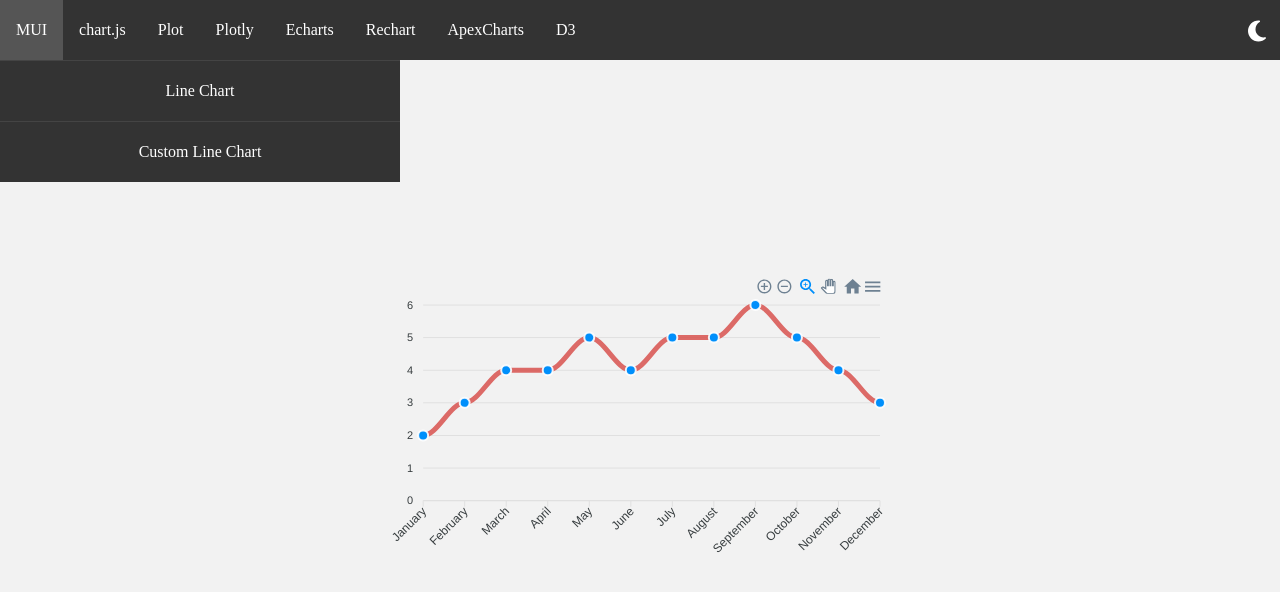
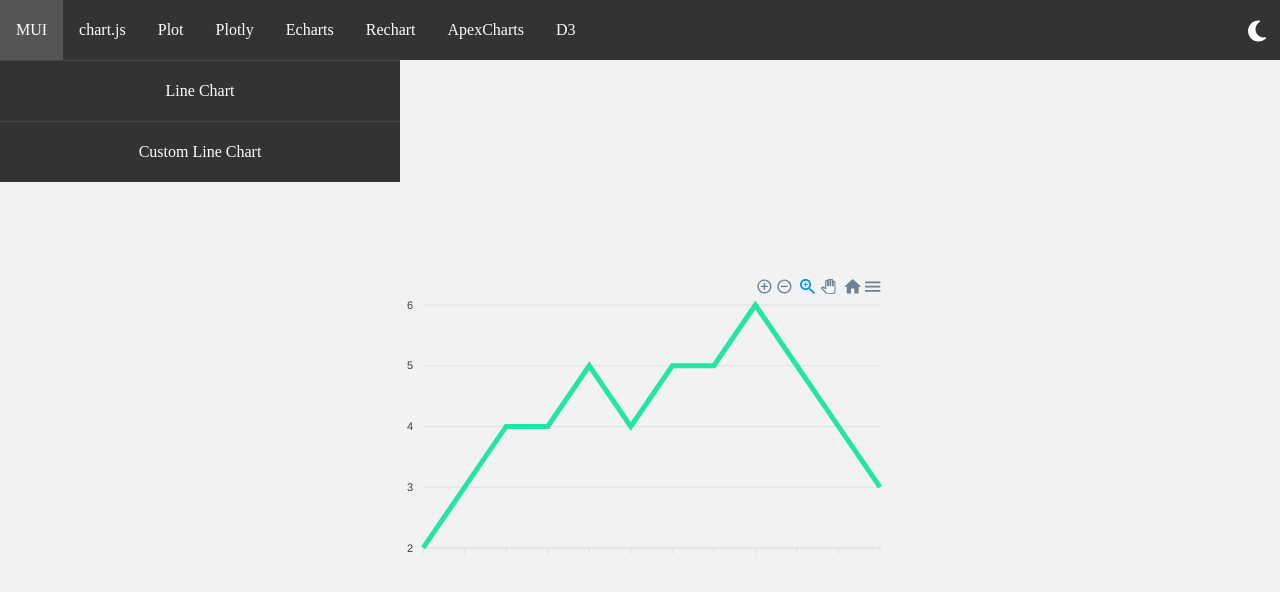
Before and after one commit to Deaniebean/data-viz-libraries, a React (Vite) app: page /apexcharts/line-chart in a window 1280 px wide. Shown: the top 592 px of the page. Built offline with nearby package versions, Linux system fonts and the light colour scheme.

Commit message:
progress with apexcharts

```diff
--- a/src/App.tsx
+++ b/src/App.tsx
@@ -10,6 +10,8 @@ import { Rechart } from "./charts/Rechart";
 import { RechartCustom } from "./charts/RechartCustom";
 import { ApexCharts } from "./charts/ApexCharts";
 import { D3 } from "./charts/D3";
+import { ApexChartsCustom } from "./charts/ApexChartsCustom";
+import { ChartjsCustom } from "./charts/ChartjsCustom";
 
 
 function App() {
@@ -20,12 +22,14 @@ function App() {
         <Routes>
           <Route path="/mui/line-chart" element={<LineChartMui />} />
           <Route path="/chartjs/line-chart" element={<Chartjs />} />
+          <Route path="/chartjs/line-chart-custom" element={<ChartjsCustom />} />
           <Route path="/echarts/line-chart" element={<Echarts/>} />
           <Route path="/plot" element={<PlotChartLib/>} />
           <Route path="/Plotly" element={<PlotlyChart />} />
           <Route path="/rechart/line-chart" element={<Rechart />} />
           <Route path="/rechart/line-chart-custom" element={<RechartCustom/>} />
           <Route path="/apexcharts/line-chart" element={<ApexCharts/>} />
+          <Route path="/apexcharts/line-chart-custom" element={<ApexChartsCustom/>} />
           <Route path="/d3/line-chart" element={<D3/>} />
         </Routes>
       </div>
--- a/src/Navbar.tsx
+++ b/src/Navbar.tsx
@@ -25,7 +25,7 @@ export const Navbar = () => {
                 <NavLink to="/chartjs/line-chart">Line Chart</NavLink>
               </li>
               <li>
-                <NavLink to="/chartjs/custom-line-chart">
+                <NavLink to="/chartjs/line-chart-custom">
                   Custom Line Chart
                 </NavLink>
               </li>
--- a/src/charts/ApexCharts.tsx
+++ b/src/charts/ApexCharts.tsx
@@ -4,67 +4,27 @@ import { useState } from "react";
 
 export const ApexCharts = () => {
   const [chartData] = useState(Data);
-  const chartOptions = {
-    chart: {
-      id: 'dynamic-threshold',
+
+
+
+var chartOptions = {
+
+  series: [
+    {
+      name: "Actual",
+      data: chartData.map((data) => data.actual),
     },
-    xaxis: {
-      categories: chartData.map((data) => data.month),
-      tooltip: {
-        enabled: false,
-      },
-    },
-    yaxis: {
-      min: 0,
-    },
-    stroke: {
-      curve: 'smooth',
-      colors: chartData.map((data) => {
-        return function({ value }: { value: any }) {
-          if (value < data.target) {
-            return '#7E36AF';
-          } else {
-            return '#D9534F';
-          }
-        };
-      })
-    },
+  ],
+  chart: {
+    height: 350,
 
-    markers: {
-      size: 5,
-    },
-    series: [{
-      name: 'series-1',
-      data: chartData.map((data) => ({
-        x: data.month,
-        y: data.actual,
-      })),
-    }],
-    annotations: {
-      yaxis: [
-        {
-          y: 49,
-          borderColor: '#00E396',
-          label: {
-            borderColor: '#00E396',
-            style: {
-              color: '#fff',
-              background: '#00E396'
-            },
-            text: 'Y-axis annotation on 8800'
-          }
-        }
-      ]
-    },
-    /*
-    plotOptions: {
-      line: {
-        colors: chartData.map((data) => (data.actual > data.target ? '#0088ee' : '#ff0000')),
-      },
-    },
-    */
-  };
-
+  },
+  colors: ["#00E396"],
+  xaxis: {
+    type: "category" as const,
+    categories: chartData.map((data) => {data.month as string}),
+  }
+};
   return (
     <Chart
     type="line"
--- /dev/null
+++ b/src/charts/ApexChartsCustom.tsx
@@ -0,0 +1,62 @@
+import Chart from "react-apexcharts";
+import { Data } from "../utils/Data";
+import { useState} from "react";
+
+export const ApexChartsCustom = () => {
+  const [chartData] = useState(Data);
+
+
+  const allMonths: string[] = chartData.map((data) => data.month);
+
+  // Create a series where each point fills non-active values with null
+  const series = chartData.map((dataPoint, index) => {
+    const data = Array(12).fill(null); // Create a null array with 12 slots
+    data[allMonths.indexOf(dataPoint.month)] = dataPoint.actual; // Place actual value at the correct index
+
+    // If there's an index on the right (next month), add the next actual value
+    if (index < chartData.length - 1) {
+      const nextMonthIndex = allMonths.indexOf(chartData[index + 1].month);
+      if (nextMonthIndex > allMonths.indexOf(dataPoint.month)) {
+        data[nextMonthIndex] = chartData[index + 1].actual;
+      }
+    }
+
+    return {
+      name: dataPoint.month,
+      data: data,
+    };
+  });
+
+  const chartOptions = {
+    chart: {
+      id: "dynamic-threshold",
+      animations: {
+        enabled: false
+      },
+    },
+    colors: chartData.map((data) =>
+      data.actual > data.target ? "#14b425" : "#ff0000"
+    ),
+    xaxis: {
+      categories: allMonths,
+      tooltip: {
+        enabled: false,
+      },
+    },
+    yaxis: {
+      min: 0,
+    },
+    markers: {
+      size: 4,
+    },
+  };
+
+  return (
+    <Chart
+      type="line"
+      options={chartOptions}
+      series={series}
+      width="500"
+    />
+  );
+};
--- /dev/null
+++ b/src/charts/ChartjsCustom.tsx
@@ -0,0 +1,51 @@
+import Chart from "chart.js/auto";
+import { Line } from "react-chartjs-2";
+import { Data } from "../utils/Data";
+import { useState } from "react";
+import { CategoryScale } from "chart.js";
+
+Chart.register(CategoryScale);
+
+export const ChartjsCustom = () => {
+  const [chartData] = useState({
+    labels: Data.map((data) => data.month),
+    datasets: [
+      {
+        label: "Target",
+        data: Data.map((data) => data.target),
+        backgroundColor: "rgba(75,192,192,0.4)",
+        borderColor: "rgba(75,192,192,1)",
+        borderWidth: 1,
+      },
+      {
+        label: "Actual",
+        data: Data.map((data) => data.actual),
+        backgroundColor: "rgba(255,99,132,0.4)",
+        borderColor: "rgba(255,99,132,1)",
+        borderWidth: 1,
+      },
+    ],
+  });
+
+  return (
+    <div
+      className="chart-container"
+      style={{ display: "flex", flexDirection: "column", alignItems: "center" }}
+    >
+      <h1 style={{ alignItems: "center" }}>chart.js</h1>
+      <div style={{ width: "800px", height: "600px" }}>
+        <Line
+          data={chartData}
+          options={{
+            plugins: {
+              title: {
+                display: true,
+                text: "KPI's 2024",
+              },
+            },
+          }}
+        />
+      </div>
+    </div>
+  );
+};
```
